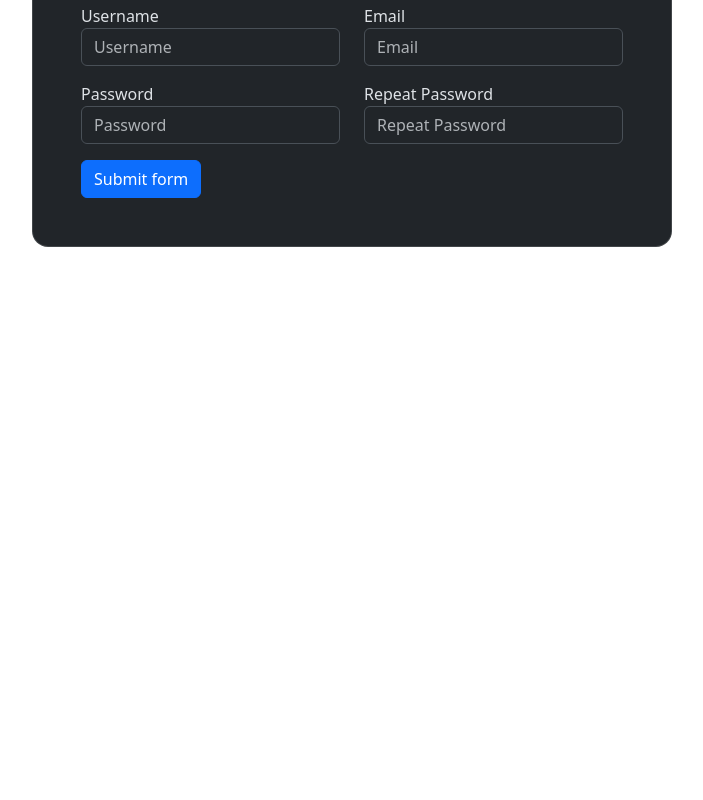
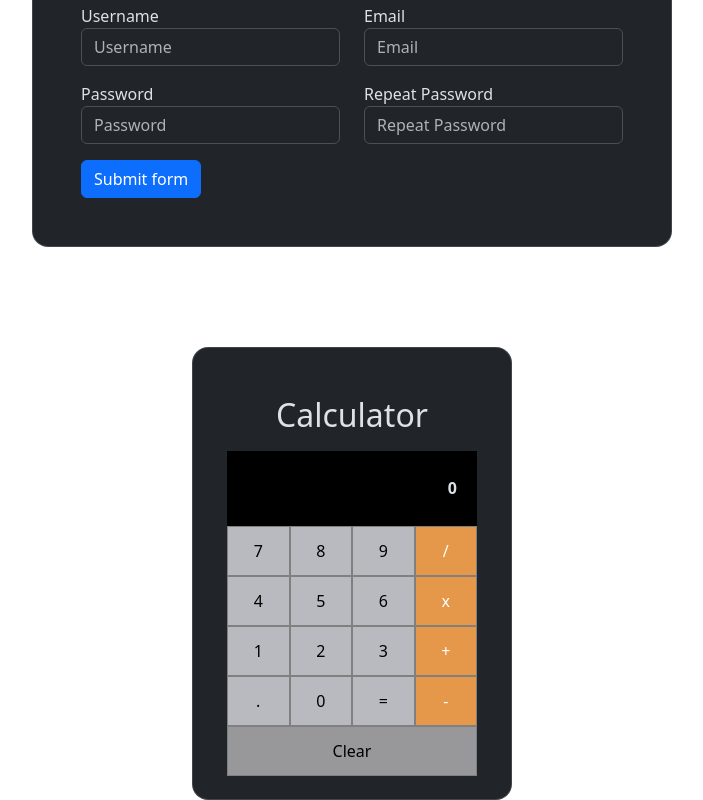
Before and after one commit to diplomatgmg/react-showcase, a React (Create React App) app: page / in a window 1280 px wide. Shown: the part 1228-2028 px from the top of the page, without its empty margins (288-991 px from the left). Before the commit the page ends 1475 px from the top, so only its background shows below. Built offline with nearby package versions, Linux system fonts and the light colour scheme.

Commit message:
Добавлен калькулятор

```diff
--- a/package.json
+++ b/package.json
@@ -2,11 +2,13 @@
   "name": "react-showcase",
   "version": "0.1.0",
   "dependencies": {
+    "@types/mathjs": "^9.4.2",
     "@types/node": "^16.18.79",
     "@types/react": "^18.2.52",
     "@types/react-dom": "^18.2.18",
     "bootstrap": "^5.3.3",
     "clsx": "^2.1.0",
+    "mathjs": "^12.4.0",
     "react": "^18.2.0",
     "react-dom": "^18.2.0",
     "react-scripts": "5.0.1",
--- a/src/App.tsx
+++ b/src/App.tsx
@@ -2,6 +2,7 @@ import React from 'react'
 import Temperature from './Temperature/Temperature'
 import SearchFilter from './SearchFilter/SearchFilter'
 import Registration from './Registration/RegistrationForm'
+import Calculator from './Calculator/Calculator'
 
 const App = (): React.ReactElement => {
   const containerStyle: React.CSSProperties = {
@@ -17,6 +18,7 @@ const App = (): React.ReactElement => {
       <Temperature/>
       <SearchFilter/>
       <Registration/>
+      <Calculator/>
     </div>
   )
 }
--- /dev/null
+++ b/src/Calculator/Calculator.tsx
@@ -0,0 +1,80 @@
+import React, { type ReactElement, useState } from 'react'
+import Card from '../components/Card'
+import { evaluate } from 'mathjs'
+import './styles.css'
+
+type Operator = '-' | '+' | '*' | '/'
+const operators: Operator[] = ['-', '+', '*', '/']
+
+const Calculator = (): ReactElement => {
+  const [inputValue, setInputValue] = useState<string>('0')
+
+  const handleInputValue = (value: string): void => {
+    setInputValue(inputValue === '0' ? '' + value : inputValue + value)
+  }
+
+  const handleClearExpression = (): void => {
+    setInputValue('0')
+  }
+
+  const handleInputOperator = (operator: Operator): void => {
+    const lastChar = inputValue.at(-1)
+
+    if (operators.includes(lastChar as Operator)) {
+      setInputValue(inputValue.slice(0, -1) + operator)
+    } else {
+      setInputValue(inputValue + operator)
+    }
+  }
+
+  const calculateExpression = (): void => {
+    const resultExpression = evaluate(inputValue)
+    console.log(resultExpression)
+
+    if (typeof resultExpression === 'number') {
+      setInputValue(resultExpression.toString())
+    }
+  }
+
+  return (
+    <Card name={'Calculator'} widthClass={'col-md-3'}>
+      <div className="calculator">
+        <div className="expression">
+          {inputValue}
+        </div>
+        <div className='calc-buttons'>
+          <div className="calc-row">
+            <button onClick={() => handleInputValue('7')} className="calc-white">7</button>
+            <button onClick={() => handleInputValue('8')} className="calc-white">8</button>
+            <button onClick={() => handleInputValue('9')} className="calc-white">9</button>
+            <button onClick={() => handleInputOperator('/')} className="calc-orange">/</button>
+          </div>
+          <div className="calc-row">
+            <button onClick={() => handleInputValue('4')} className="calc-white">4</button>
+            <button onClick={() => handleInputValue('5')} className="calc-white">5</button>
+            <button onClick={() => handleInputValue('6')} className="calc-white">6</button>
+            <button onClick={() => handleInputOperator('*')} className="calc-orange" >x</button>
+          </div>
+          <div className="calc-row">
+            <button onClick={() => handleInputValue('1')} className="calc-white">1</button>
+            <button onClick={() => handleInputValue('2')} className="calc-white">2</button>
+            <button onClick={() => handleInputValue('3')} className="calc-white">3</button>
+            <button onClick={() => handleInputOperator('+')} className="calc-orange">+</button>
+          </div>
+          <div className="calc-row">
+            <button className="calc-white">.</button>
+            <button onClick={() => handleInputValue('0')} className="calc-white">0</button>
+            <button onClick={calculateExpression} className="calc-white">=</button>
+            <button onClick={() => handleInputOperator('-')} className="calc-orange">-</button>
+          </div>
+          <div className="calc-row">
+            <button onClick={handleClearExpression} className="calc-clear">Clear</button>
+
+          </div>
+        </div>
+      </div>
+    </Card>
+  )
+}
+
+export default Calculator
--- /dev/null
+++ b/src/Calculator/styles.css
@@ -0,0 +1,54 @@
+.calculator {
+    align-self: center;
+    height: 300px;
+    width: 250px;
+}
+
+.expression {
+    display: flex;
+    justify-content: end;
+    align-items: center;
+
+    height: 75px;
+    width: 100%;
+    background-color: black;
+
+    padding-right: 20px;
+    font-weight: bold;
+}
+
+.calc-row {
+    display: flex;
+}
+
+
+
+.calc-row button {
+    border: 1px solid gray;
+
+    height: 50px;
+    width: 25%;
+
+    color: black;
+}
+
+.calc-row button:hover {
+    opacity: 90%;
+}
+
+.calc-row .calc-clear {
+    width: 100%;
+    background-color: #98989b;
+}
+
+.calc-row .calc-white {
+    background-color: #b9b9c0;
+}
+
+.calc-row .calc-orange {
+    background-color: #e5974a;
+    color: white;
+}
+
+.calc-grey {
+}
```
Also changed, not shown: 1 other file (tests, documents, lock files or other folders).
